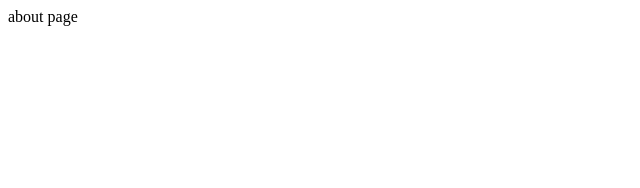
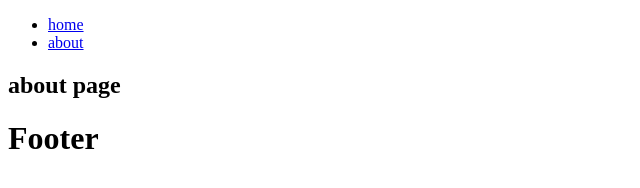
Before and after one commit to TheCoreyMcCue/koalafied, a Gatsby site: page /about in a window 1280 px wide. Shown: the whole page, without its empty margins (0-640 px from the left). Built offline with nearby package versions, Linux system fonts and the light colour scheme; Gatsby itself is replaced by a stand-in of ours.

Commit message:
create Layout component

```diff
--- /dev/null
+++ b/src/components/Footer.js
@@ -0,0 +1,11 @@
+import React from 'react'
+
+const Footer = () => {
+  return (
+    <footer>
+      <h1>Footer</h1>
+    </footer>
+  )
+}
+
+export default Footer
--- /dev/null
+++ b/src/components/Layout.js
@@ -0,0 +1,15 @@
+import React from 'react'
+import Footer from '../components/Footer'
+import Navbar from '../components/Navbar'
+
+const Layout = ({ children }) => {
+  return (
+    <div>
+      <Navbar />
+      { children }
+      <Footer />
+    </div>
+  )
+}
+
+export default Layout
--- /dev/null
+++ b/src/components/Navbar.js
@@ -0,0 +1,19 @@
+import React from 'react'
+import { Link } from 'gatsby'
+
+const Navbar = () => {
+  return (
+    <nav>
+      <ul>
+        <li>
+          <Link to="/">home</Link>
+        </li>
+        <li>
+          <Link to="/about">about</Link>
+        </li>
+      </ul>
+    </nav>
+  )
+}
+
+export default Navbar
--- a/src/pages/about.js
+++ b/src/pages/about.js
@@ -1,10 +1,16 @@
 import React from 'react'
+import Layout from '../components/Layout'
 
 const about = () => {
   return (
-    <div>
+    <Layout>
+      <h2>
       about page
-    </div>
+      </h2>
+    </Layout>
+
+
+
   )
 }
 
```
Also changed, not shown: src/pages/components/Navbar.js (deleted, +0 -11 lines), src/pages/index.js (+13 -2 lines).
